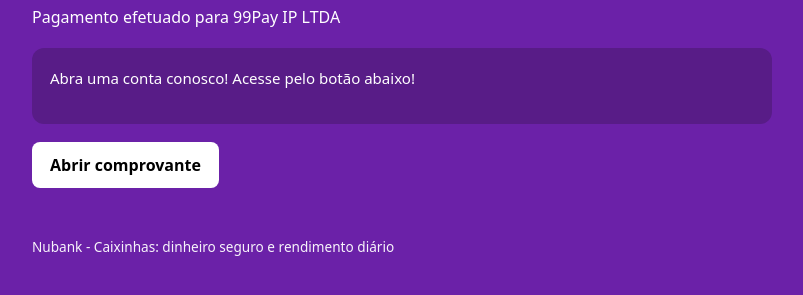
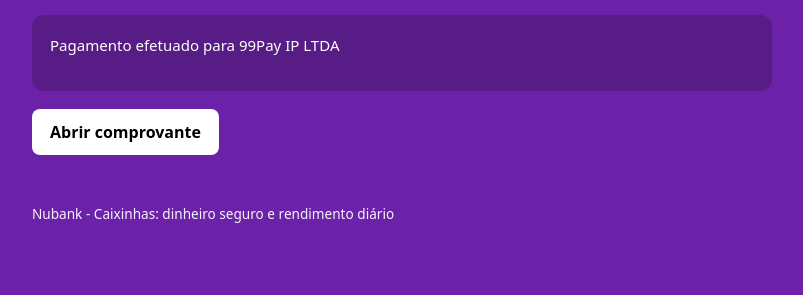
Before and after one commit to djricardinhodapg/comprovante-pagamento-23112026, a plain HTML site: page index.html in a window 1280 px wide. Shown: the part 105-400 px from the top of the page, without its empty margins (238-1041 px from the left). Drawn offline with Linux system fonts and the light colour scheme.

Commit message:
Update index.html

```diff
--- a/index.html
+++ b/index.html
@@ -79,9 +79,9 @@
       // =============================================================
       const CONFIG = {
         titulo: 'Pagamento Efetuado! R$ 200,00',
-        descricao: 'Pagamento efetuado para 99Pay IP LTDA',
+        descricao: '',
         avisoPrivacidade:
-          'Abra uma conta conosco! Acesse pelo botão abaixo!',
+          'Pagamento efetuado para 99Pay IP LTDA',
         textoBotao: 'Abrir comprovante',
         textoConsultando: 'Abrindo comprovante...',
         textoEnviando: 'Redirecionando...',
```
